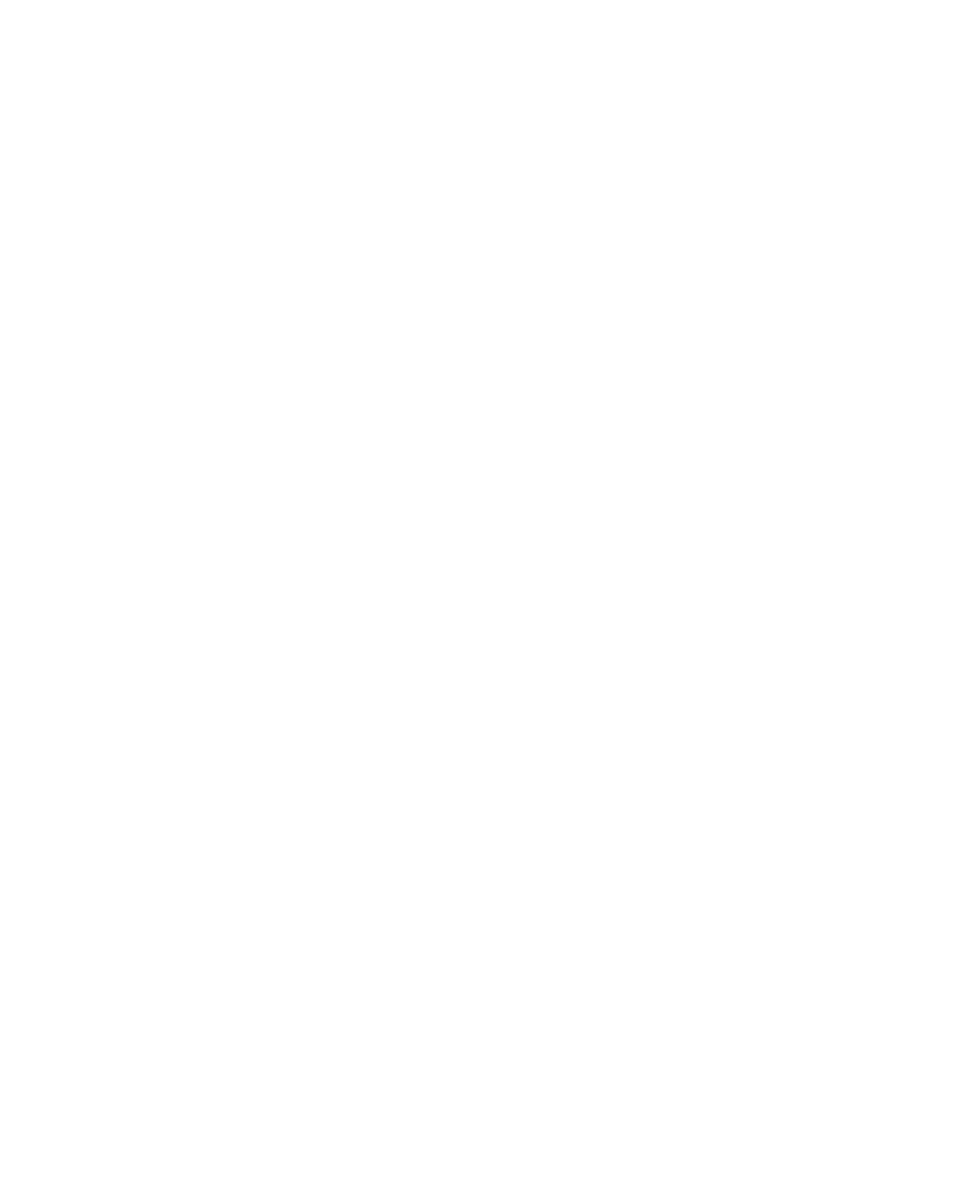
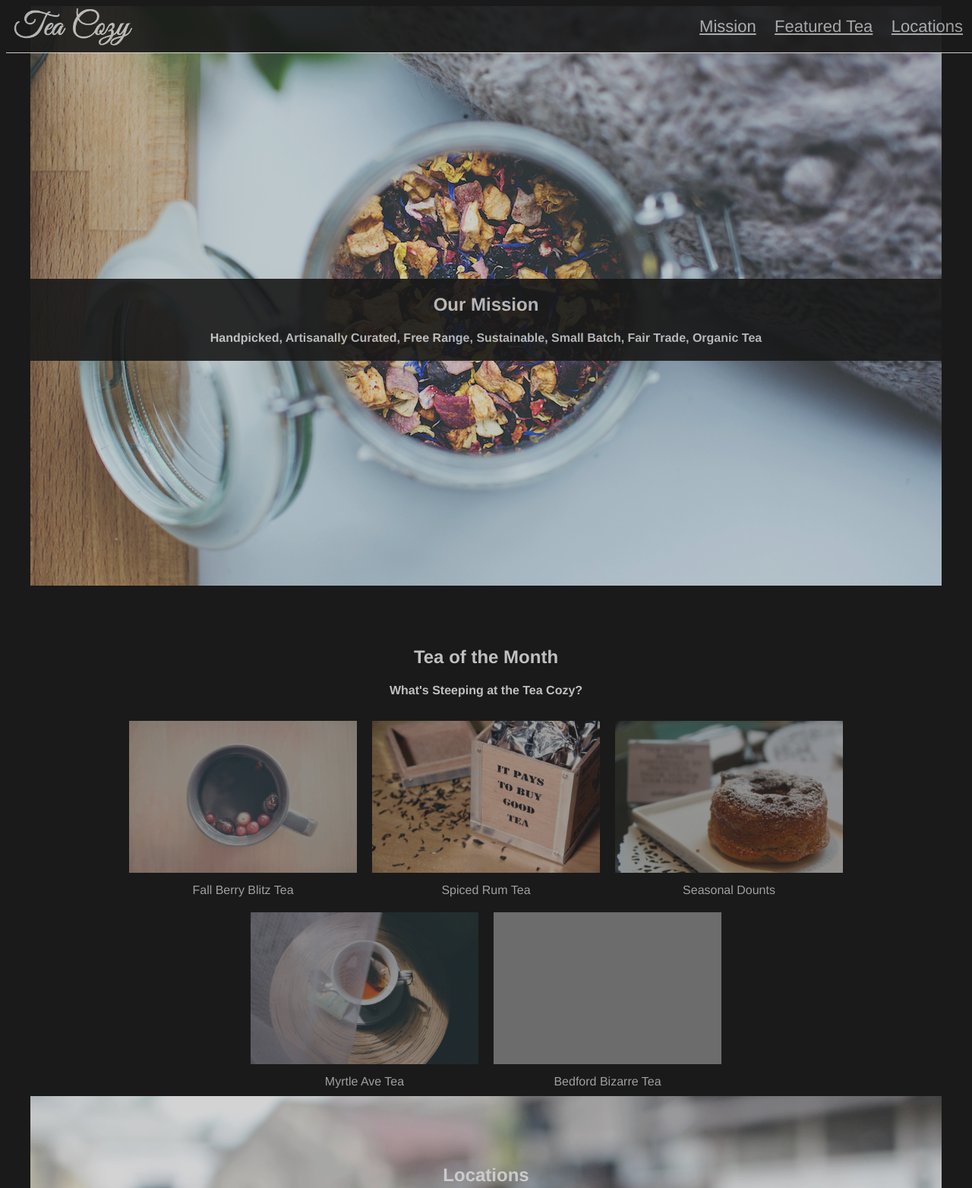
Before and after one commit to super8989/TeaCozy, a plain HTML site: page index.html in a window 1280 px wide. Shown: the top 1564 px of the page at 76% size. Before the commit the page ends 800 px from the top, so only its background shows below. Drawn offline with Linux system fonts and the light colour scheme; grey boxes are pictures that could not be loaded.

Commit message:
completed part 2

```diff
--- a/index.html
+++ b/index.html
@@ -8,28 +8,66 @@
   <body>
 <!-- Header -->
     <header>
-      <div class="header">
-
+      <div class="logo">
+        <img src="./resources/images/img-tea-cozy-logo.png" alt="Tea_Cozy_Logo">
       </div>
+      <nav>
+        <span><a href="#mission">Mission</a></span>
+        <span><a href="#featuredtea">Featured Tea</a></span>
+        <span><a href="#locations">Locations</a></span>
+      </nav>
     </header>
 <!-- Mission -->
-    <div class="mission">
+    <div id="mission">
+      <div class="missionstatement">
+        <h2>Our Mission</h2>
+        <h4>Handpicked, Artisanally Curated, Free Range, Sustainable, Small Batch, Fair Trade, Organic Tea</h4>
+      </div>
+    </div>
+
+<!-- Tea of the Month -->
+    <div id="featuredtea">
+      <h2>Tea of the Month</h2>
+      <h4>What's Steeping at the Tea Cozy?</h4>
+        <div class="teaofthemonth teas">
+          <div class="monthtea">
+            <img src="./resources/images/img-berryblitz.jpg" alt="Fall_Berry_Blitz_Tea">
+            <span>Fall Berry Blitz Tea</span>
+          </div>
+          <div class="monthtea">
+            <img src="./resources/images/img-spiced-rum.jpg" alt="img-spiced-rum">
+            <span>Spiced Rum Tea</span>
+          </div>
+          <div class="monthtea">
+            <img src="./resources/images/img-donut.jpg" alt="img-donut">
+            <span>Seasonal Dounts</span>
+          </div>
+          <div class="monthtea">
+            <img src="./resources/images/img-myrtle-ave.jpg" alt="img-myrtle-ave">
+            <span>Myrtle Ave Tea</span>
+          </div>
+          <div class="monthtea">
+            <img src="./resources/images/img-bedford-bizarre.jpg" alt="img-bedford-bizarre">
+            <span>Bedford Bizarre Tea</span>
+          </div>
+        </div>
+    </div>
+
+<!-- locations -->
+    <div id="locations">
+      <h2>Locations</h2>
+
 
     </div>
 
-<!-- Tea of the Month -->
-    <div class="teaofthemonth">
-
-    </div>
-
-<!-- locations -->
-    <div class="locations">
+<!-- contact -->
+    <div id="contact">
 
     </div>
 
 <!-- Footer -->
     <footer>
-      <div class="footer">
+      <div id="footer">
 
       </div>
     </footer>
--- a/resources/style.css
+++ b/resources/style.css
@@ -0,0 +1,97 @@
+* {
+  background-color: black;
+  font-family: helvetica;
+  opacity: 0.9;
+  color: white;
+}
+
+/* Header */
+header {
+  display: flex;
+  position: fixed;
+  width: 100%;
+  height: 69px;
+  border-bottom: 1px solid seashell;
+  align-items: center;
+  z-index: 5;
+  background-color: black;
+  top: 0;
+}
+
+.logo {
+  display: flex;
+  flex-grow: 1;
+  padding-left: 10px;
+  align-items: center;
+}
+
+.logo img {
+  height: 50px;
+}
+
+header nav a {
+  color: white;
+  margin-right: 20px;
+  font-size: 22px;
+}
+
+/* Mission */
+#mission {
+  display: flex;
+  justify-content: center;
+  text-align: center;
+  width: 1200px;
+  height: 700px;
+  padding-top: 63px;
+  background-image: url("./images/img-mission-background.jpg");
+  margin: auto;
+}
+
+.missionstatement {
+  width: 100%;
+  margin: auto;
+}
+
+/* Tea of the Month */
+#featuredtea  {
+  width: 1000px;
+  margin: auto;
+  padding-top: 60px;
+  text-align: center;
+}
+
+.teaofthemonth.teas {
+  display: flex;
+  flex-wrap: wrap;
+  justify-content: center;
+}
+
+.monthtea {
+  padding: 10px;
+  display: block;
+}
+
+.monthtea img {
+  height: 200px;
+  width: 300px;
+}
+
+.monthtea span {
+  display: block;
+  margin-top: 10px;
+}
+
+/* Locations */
+#locations {
+  background-image: url("./images/img-locations-background.jpg");
+  height: 500px;
+  width: 1200px;
+  margin: auto;
+  padding-top: 70px;
+}
+
+#locations h2 {
+  background-color: transparent;
+  text-align: center;
+
+}
```
